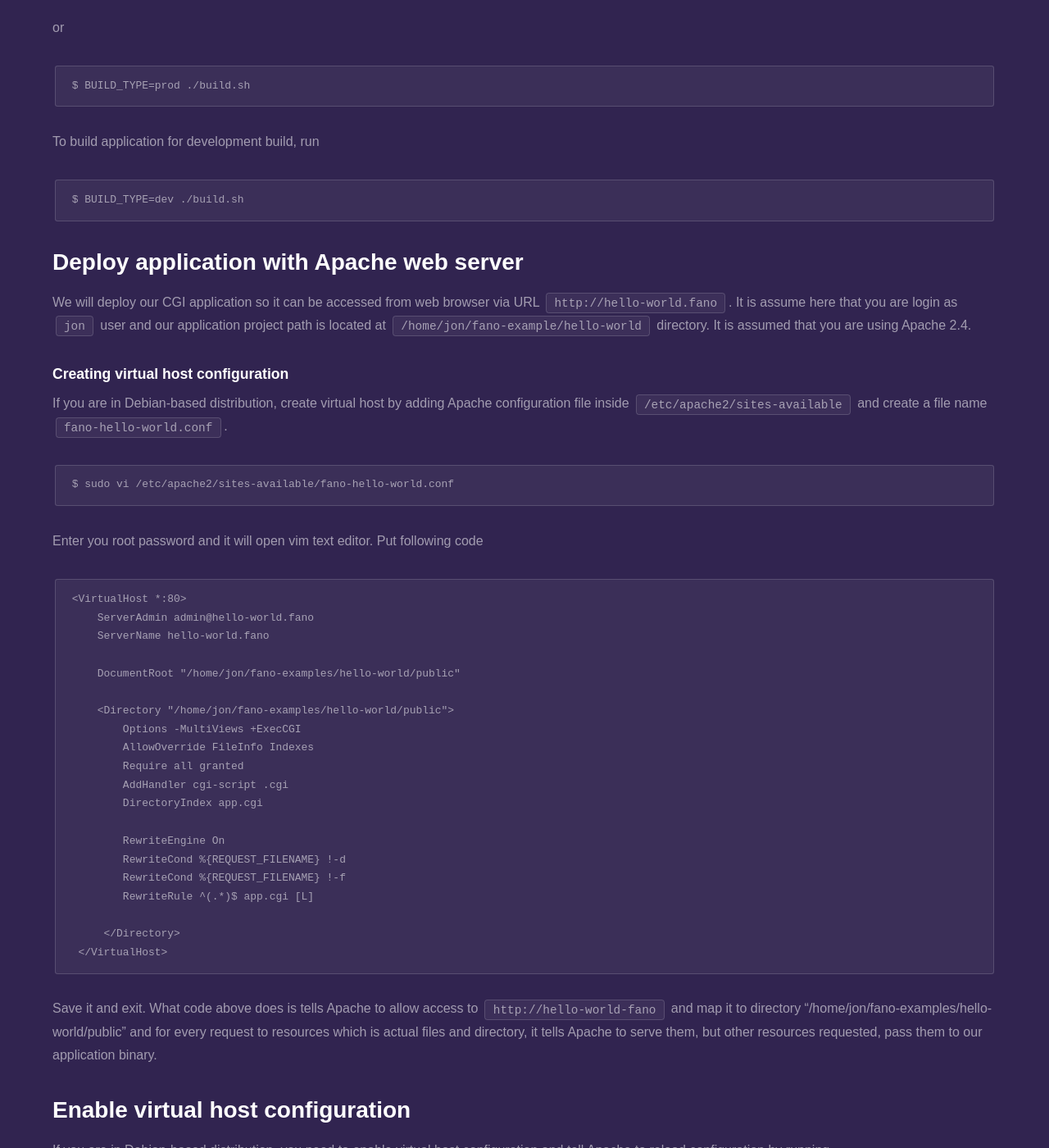
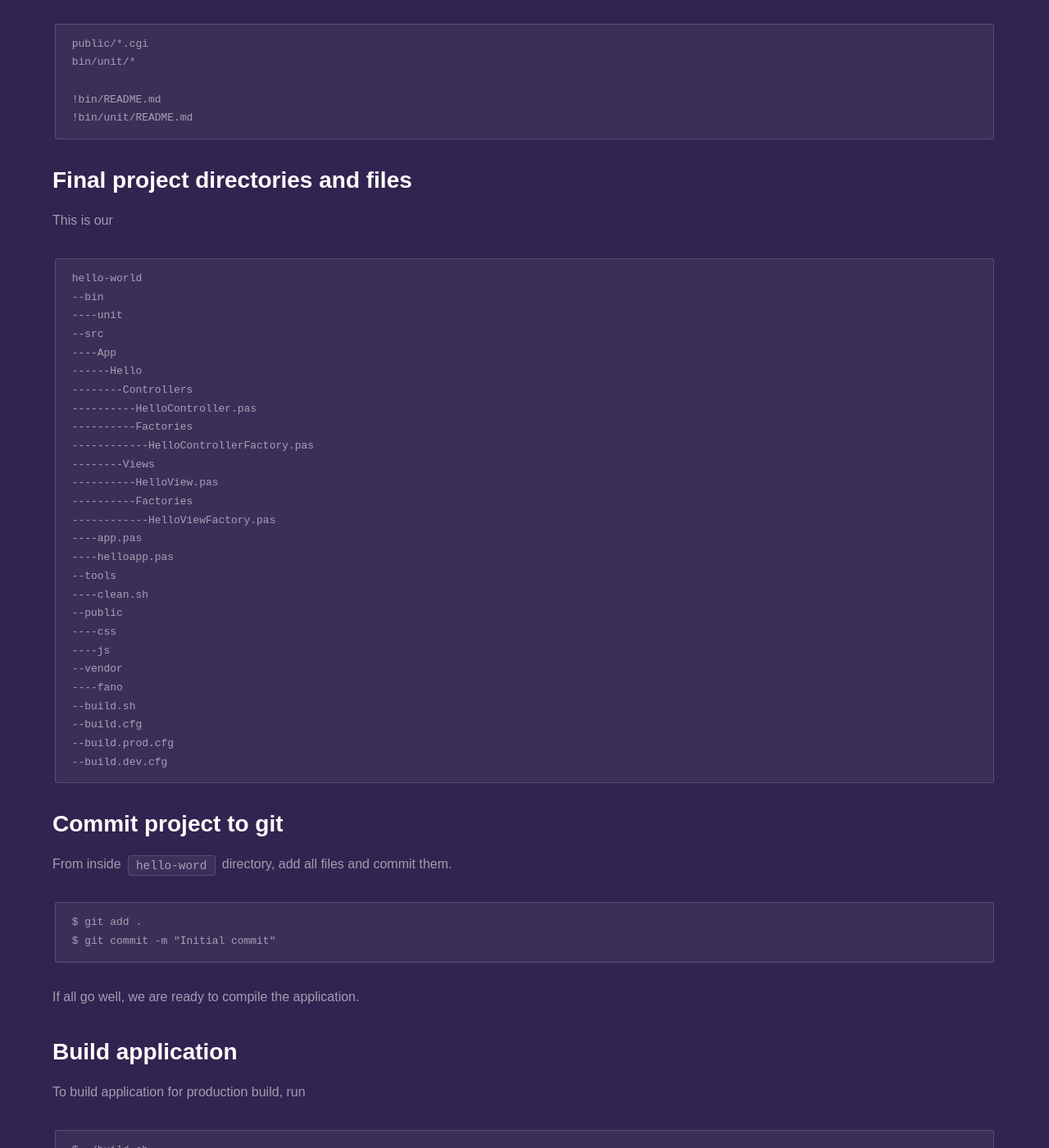
Before and after one commit to fanoframework/fanoframework.github.io, a Jekyll site: the page built from tutorials/hello-world-application/index.md, in a window 1280 px wide and 1400 px high, scrolled down 14365 px. Shown: the whole window at 82% size. Built offline with Jekyll 4.4.1, drawn with Linux system fonts in a browser that asks for light colours; our own code applies the rules of GitHub Pages for plain Markdown files; some of the changed text lies outside the part shown.

Commit message:
add content and edit typo

````diff
--- a/tutorials/hello-world-application/index.md
+++ b/tutorials/hello-world-application/index.md
@@ -549,7 +551,7 @@ more information about these compiler switches.
 #INCLUDE build.$BUILD_TYPE$.cfg
 ```
 
-Above configuration is basically to generate application for Linux, add controllers and views directory and include another configuration. `$USER_APP_DIR$` and `BUILD_TYPE` is environment variable that we set in `build.sh` above.
+Above configuration is basically to generate application for Linux, add controllers and views directory and include another configuration. `$USER_APP_DIR$` and `$BUILD_TYPE$` is environment variable that we set in `build.sh` above.
 
 ### Release compiler switch configuration
 
@@ -588,6 +590,63 @@ Create new file `hello-world/build.dev.cfg` with content as follows,
 
 This are compiler switches to use during development.
 
+## Create a .gitignore file
+
+Create file `hello-world/.gitignore` to ignore all binary generated by FreePascal compiler and also you may want to ignore any files generated by your text editor. For our project, following code is suffice
+
+```
+public/*.cgi
+bin/unit/*
+
+!bin/README.md
+!bin/unit/README.md
+```
+
+## Final project directories and files
+
+This is our
+
+```
+hello-world
+--bin
+----unit
+--src
+----App
+------Hello
+--------Controllers
+----------HelloController.pas
+----------Factories
+------------HelloControllerFactory.pas
+--------Views
+----------HelloView.pas
+----------Factories
+------------HelloViewFactory.pas
+----app.pas
+----helloapp.pas
+--tools
+----clean.sh
+--public
+----css
+----js
+--vendor
+----fano
+--build.sh
+--build.cfg
+--build.prod.cfg
+--build.dev.cfg
+```
+
+## Commit project to git
+
+From inside `hello-word` directory, add all files and commit them.
+
+```
+$ git add .
+$ git commit -m "Initial commit"
+```
+
+If all go well, we are ready to compile the application.
+
 ## Build application
 
 To build application for production build, run
@@ -607,6 +666,8 @@ To build application for development build, run
 ```
 $ BUILD_TYPE=dev ./build.sh
 ```
+
+If compilation goes well, we are ready to deploy it.
 
 ## Deploy application with Apache web server
 
@@ -646,7 +707,15 @@ Enter you root password and it will open vim text editor. Put following code
  </VirtualHost>
 ```
 
-Save it and exit. What code above does is tells Apache to allow access to `http://hello-world-fano` and map it to directory "/home/jon/fano-examples/hello-world/public" and for every request to resources which is actual files and directory, it tells Apache to serve them, but other resources requested, pass them to our application binary.
+Save it and exit. What code above does is tells Apache to allow access to `http://hello-world-fano` and map it to directory
+
+```
+/home/jon/fano-examples/hello-world/public
+```
+
+For every requests to resources which is actual files and directory, such css and JavaScript files, it tells Apache to serve them, but other resources requested, pass them to our application binary.
+
+If you are in Fedora-based distribution, you may as well just put virtual host configuration in Apache main virtual host configuration `/etc/httpd/conf.d/vhost.conf`.
 
 ## Enable virtual host configuration
 
````
Also changed, not shown: other parts of tutorials/hello-world-application/index.md (+4 -2 lines).
